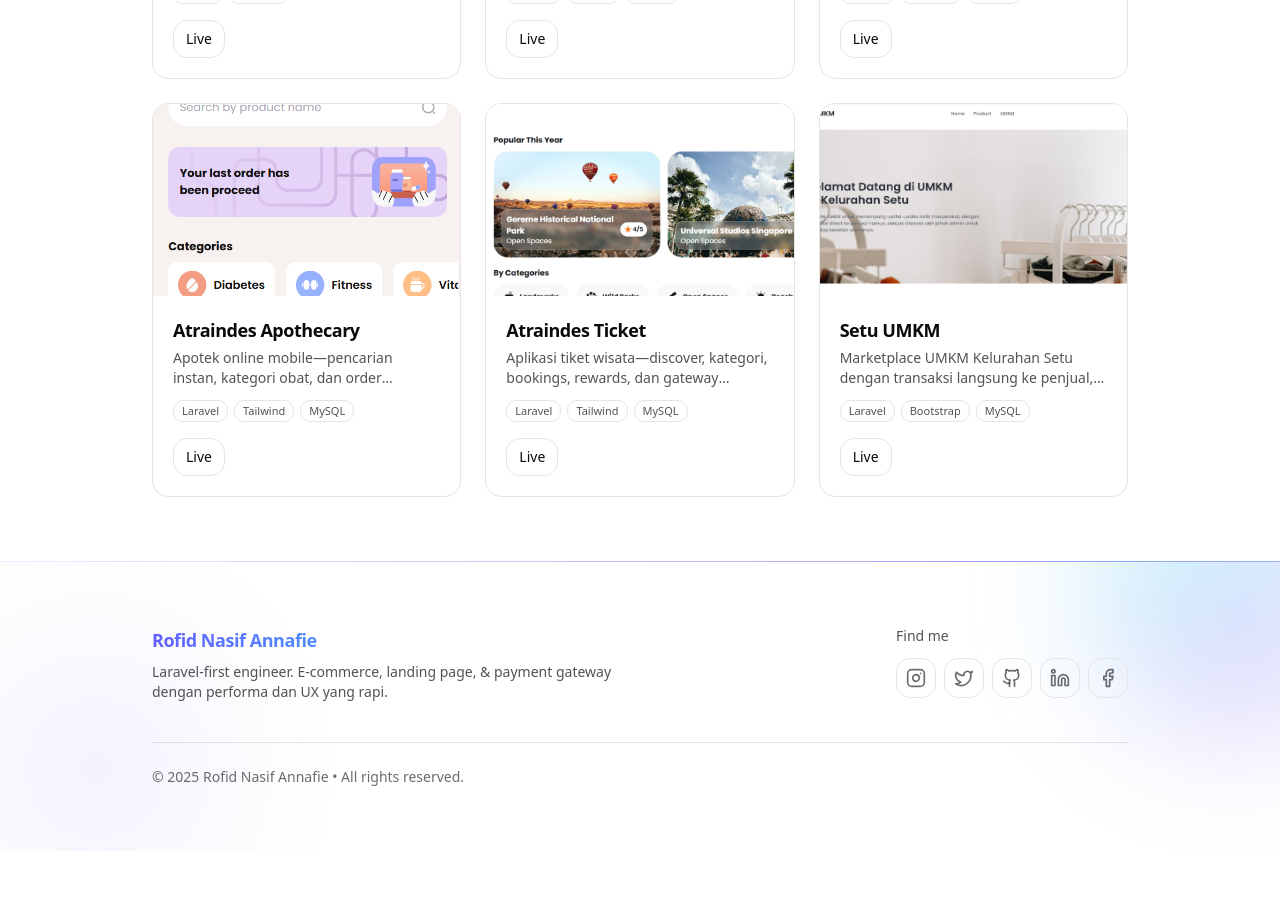
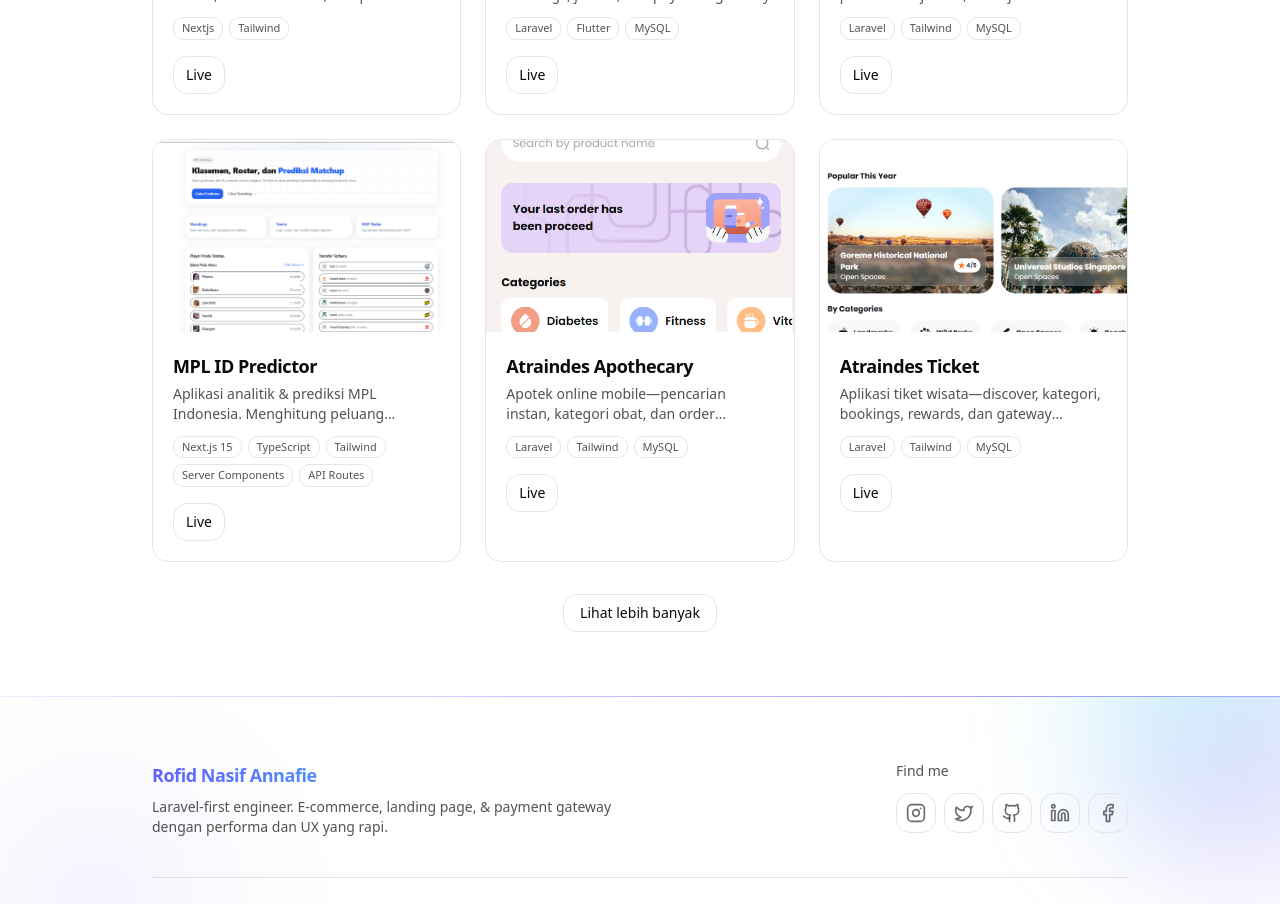
Before and after one commit to Pid24/my-portfolio, a Next.js app: page /projects in a window 1280 px wide. Shown: the part 640-1544 px from the top of the page. Before the commit the page ends 1491 px from the top, so only its background shows below. Built offline with nearby package versions, Linux system fonts and the light colour scheme.

Commit message:
add new project

```diff
--- a/src/data/projects.ts
+++ b/src/data/projects.ts
@@ -79,4 +79,18 @@
     links: { live: "https://anime-hubs.vercel.app/" },
     featured: false,
   },
+  {
+    slug: "mplid-predictor",
+    title: "MPL ID Predictor",
+    excerpt: "Aplikasi analitik & prediksi MPL Indonesia. Menghitung peluang menang dua tim berbasis data standings, team stats, dan kedalaman draft. Termasuk standings live, detail tim, player pools teratas, dan feed transfer.",
+    cover: "/images/mplid.png",
+    stack: ["Next.js 15", "TypeScript", "Tailwind", "Server Components", "API Routes"],
+    category: "Landing Page",
+    period: "2025",
+    links: {
+      live: "#",
+      github: "#",
+    },
+    featured: true,
+  },
 ];
```
Also changed, not shown: public/images/mplid.png (added).
